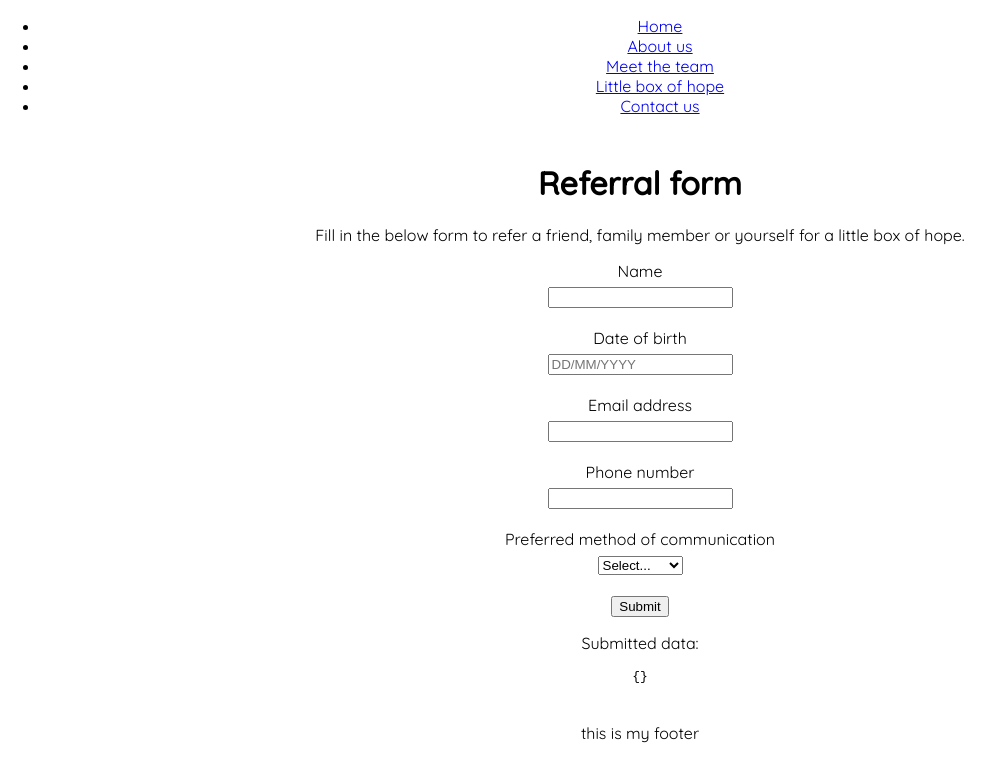
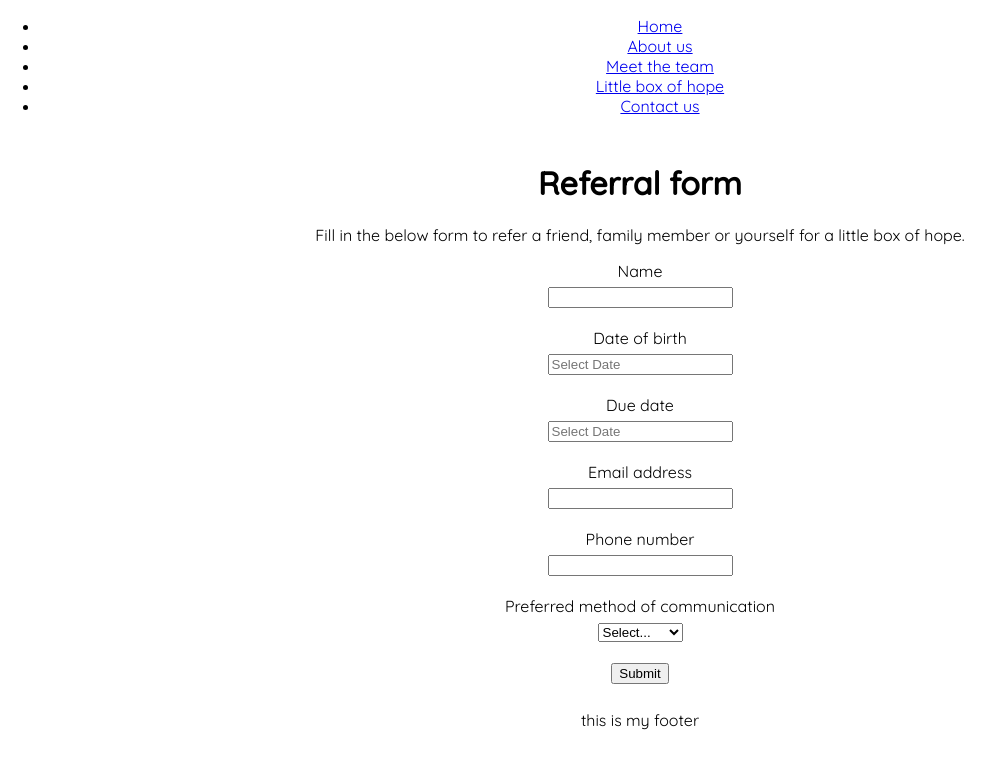
Before and after one commit to jbram-js/baby-bump, a React (Create React App) app: page /little-box-of-hope in a window 1280 px wide. Shown: the top 782 px of the page, without its empty margins (0-1004 px from the left). Built offline with nearby package versions, Linux system fonts and the light colour scheme.

Commit message:
referral form changes

```diff
--- a/package.json
+++ b/package.json
@@ -6,6 +6,7 @@
     "@testing-library/jest-dom": "^5.11.9",
     "@testing-library/react": "^11.2.5",
     "@testing-library/user-event": "^12.7.0",
+    "moment": "^2.29.1",
     "react": "^17.0.1",
     "react-datepicker": "^3.5.0",
     "react-dom": "^17.0.1",
--- a/src/components/Box.js
+++ b/src/components/Box.js
@@ -5,14 +5,13 @@ import {useForm, Controller} from "react-hook-form";
 import "../styles/Box.css";
 
 const Box = () => {
-  const [submittedData, setSubmittedData] = useState({});
-  const {handleSubmit, register, control, errors, watch} = useForm();
+  const [birthDate, setBirthDate] = useState(null);
+  const [dueDate, setDueDate] = useState(null);
+  const {handleSubmit, register, control, errors} = useForm();
 
   const onSubmit = (data) => {
-    setSubmittedData(data);
+    console.log(data);
   };
-
-  const {setDate} = watch(["setDate"]);
 
   return (
     <div className="box">
@@ -37,27 +36,42 @@ const Box = () => {
           {errors.name && <span className="error">{errors.name.message}</span>}
         </div>
         <div className="form-section">
-          <label htmlFor="dob" className="form-label">
+          <label htmlFor="birthDate" className="form-label">
             Date of birth
           </label>
           <Controller
-            as={
-              <DatePicker
-                id="dob"
-                placeholderText="DD/MM/YYYY"
-                dateFormat="mm-dd-yyyy"
-                selectsStart
-                setDate={setDate}
-              />
-            }
-            name="dob"
+            as={DatePicker}
             control={control}
             valueName="selected"
-            ref={register({
-              required: {message: "This is a required field", value: true},
-            })}
+            selected={birthDate}
+            onChange={([selected]) => {
+              setBirthDate(selected);
+              return selected;
+            }}
+            dateFormat="dd/MM/yyyy"
+            placeholderText="Select Date"
+            name="birthDate"
+            defaultValue={null}
           />
-          {errors.dob && <span className="error">{errors.dob.message}</span>}
+        </div>
+        <div className="form-section">
+          <label htmlFor="dueDate" className="form-label">
+            Due date
+          </label>
+          <Controller
+            as={DatePicker}
+            control={control}
+            valueName="selected"
+            selected={dueDate}
+            onChange={([selected]) => {
+              setDueDate(selected);
+              return selected;
+            }}
+            dateFormat="dd/MM/yyyy"
+            placeholderText="Select Date"
+            name="dueDate"
+            defaultValue={null}
+          />
         </div>
         <div className="form-section">
           <label htmlFor="email" className="form-label">
@@ -116,8 +130,6 @@ const Box = () => {
         </div>
         <button type="submit">Submit</button>
       </form>
-      <p>Submitted data:</p>
-      <pre>{JSON.stringify(submittedData, null, 2)}</pre>
     </div>
   );
 };
```
Also changed, not shown: 1 other file (tests, documents, lock files or other folders).
